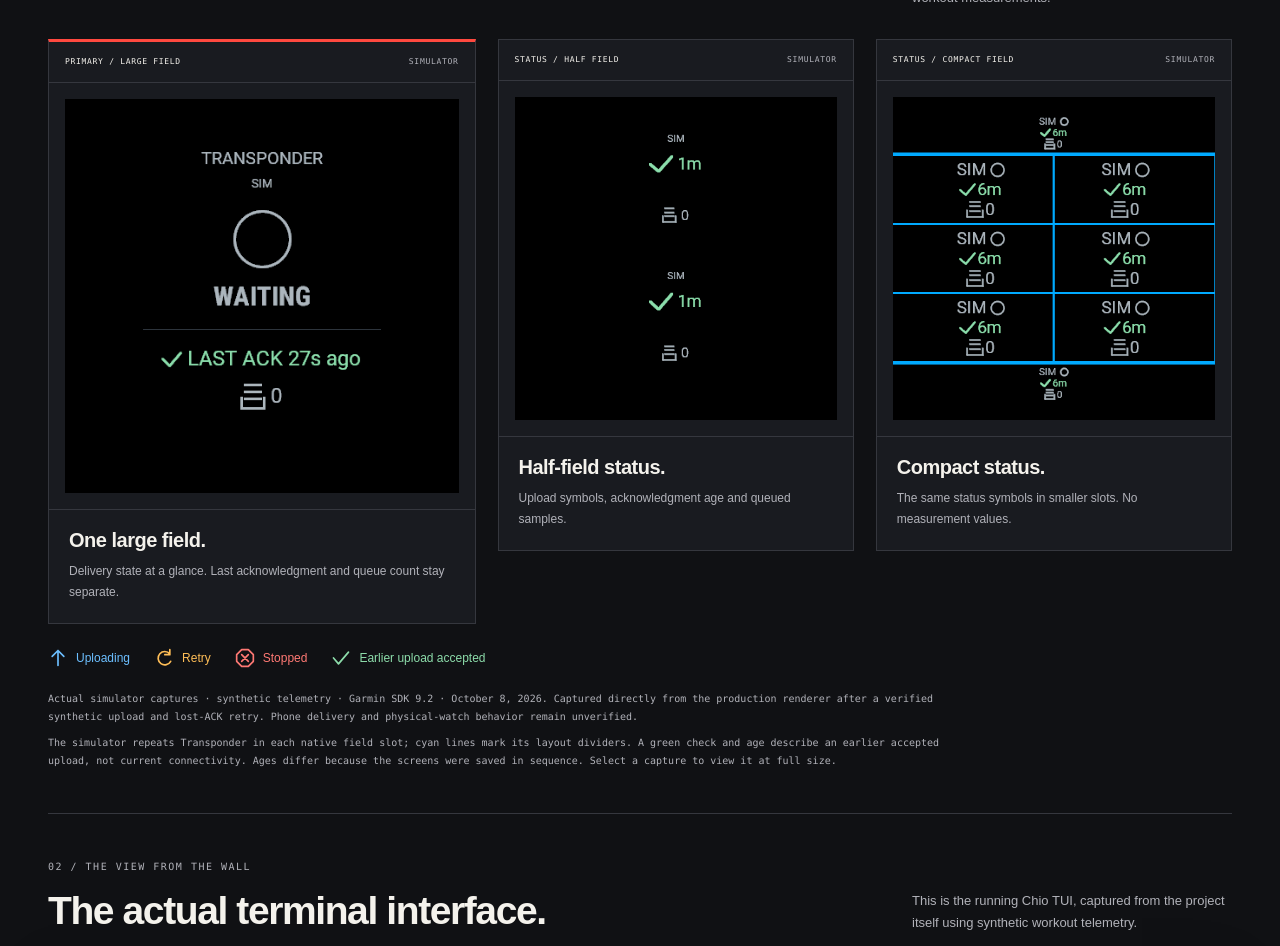
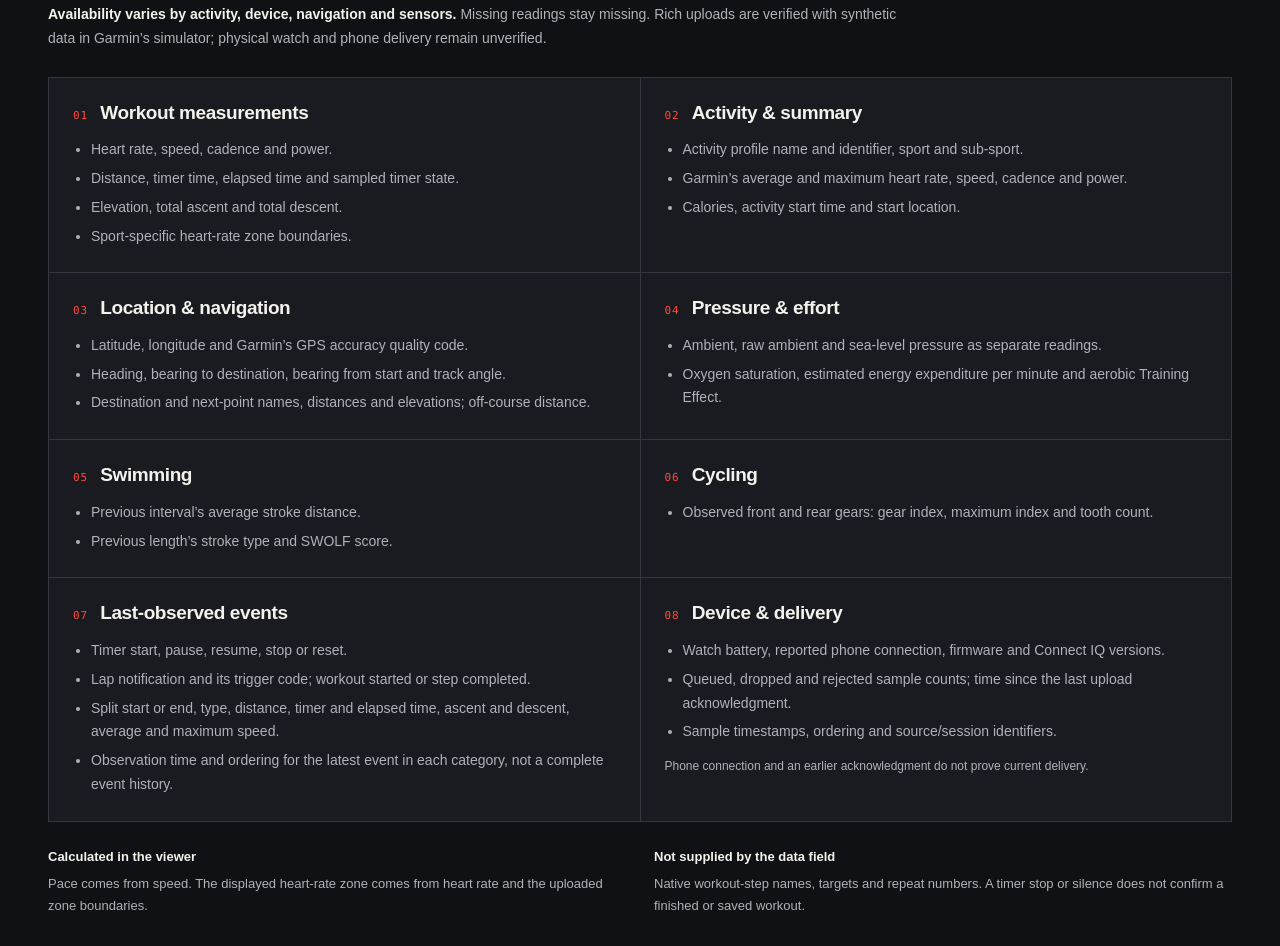
Before and after one commit to echoz/side-projects, a plain HTML site: page pitwall/index.html in a window 1280 px wide. Shown: the part 1354-2300 px from the top of the page. Drawn offline with Linux system fonts and the light colour scheme.

Commit message:
Clarify telemetry supported by Pitwall uploads
Co-authored-by: Codex <codex@openai.com>

```diff
--- a/pitwall/index.html
+++ b/pitwall/index.html
@@ -7,13 +7,13 @@
   <meta name="description" content="Near-live Garmin workout progress, measurements and activity context, through a paired phone to your own server and terminal. Simulator-verified prototype; physical phone delivery remains unverified.">
   <title>Pitwall — Near-live Garmin workout telemetry</title>
   <link rel="icon" href="./favicon.svg" type="image/svg+xml">
-  <link rel="stylesheet" href="./styles.css">
+  <link rel="stylesheet" href="./styles.css?v=20261008-telemetry">
 </head>
 <body>
   <a class="skip-link" href="#main">Skip to content</a>
   <header class="site-header">
     <a class="brand" href="#main" aria-label="Pitwall home"><svg viewBox="0 0 40 32" aria-hidden="true"><path d="M3 27V5h17c7 0 11 4 11 10s-4 10-11 10H12v-7h8c2 0 3-1 3-3s-1-3-3-3h-9v15Z"/><path d="M34 5h3v22h-3Z"/></svg><span>PITWALL<span class="brand-period">.</span></span></a>
-    <nav aria-label="Main navigation"><a href="#system">Components</a><a href="#terminal">The terminal <span aria-hidden="true">↗</span></a><a href="#progress">Project status</a></nav>
+    <nav aria-label="Main navigation"><a href="#system">Components</a><a href="#telemetry">Supported uploads</a><a href="#terminal">The terminal <span aria-hidden="true">↗</span></a><a href="#progress">Project status</a></nav>
   </header>
   <main id="main">
     <section class="hero" aria-labelledby="hero-title">
@@ -42,6 +42,54 @@
         <li><div class="component-top"><span class="flow-number">02 / ON YOUR SERVER</span><svg viewBox="0 0 32 32" aria-hidden="true"><rect x="4" y="5" width="24" height="9" rx="2"/><rect x="4" y="18" width="24" height="9" rx="2"/><path d="M9 9h1m4 0h9M9 22h1m4 0h9"/></svg></div><h3>Pitwall daemon</h3><p>A Linux daemon packaged with the CLI and TUI in one Docker image. It saves readings to SQLite before acknowledging uploads; a persistent volume keeps data across container replacement.</p><span class="flow-tag">Docker / SwiftNIO / SQLite</span></li>
         <li><div class="component-top"><span class="flow-number">03 / AT THE WALL</span><svg viewBox="0 0 32 32" aria-hidden="true"><rect x="3" y="5" width="26" height="22" rx="3"/><path d="m8 12 4 4-4 4m8 0h7"/></svg></div><h3>CLI / TUI</h3><p>An agent-friendly CLI and a Chio terminal interface for measurements, activity context and delivery health. Poll or receive server-pushed snapshots locally, or run the client over SSH.</p><span class="flow-tag">Scriptable CLI / Chio TUI</span></li>
       </ol>
+    </section>
+    <section class="telemetry-section" id="telemetry" aria-labelledby="telemetry-title">
+      <div class="section-heading"><div><p class="eyebrow">Supported uploads / Watch → service</p><h2 id="telemetry-title">What Transponder can send.</h2></div><p>The telemetry service accepts these readings when Garmin provides them. The watch field shows delivery status; the uploaded data contains much more.</p></div>
+      <p class="telemetry-availability"><strong>Availability varies by activity, device, navigation and sensors.</strong> Missing readings stay missing. Rich uploads are verified with synthetic data in Garmin’s simulator; physical watch and phone delivery remain unverified.</p>
+      <dl class="telemetry-catalog">
+        <div><dt><span class="telemetry-number" aria-hidden="true">01</span>Workout measurements</dt><dd><ul>
+          <li>Heart rate, speed, cadence and power.</li>
+          <li>Distance, timer time, elapsed time and sampled timer state.</li>
+          <li>Elevation, total ascent and total descent.</li>
+          <li>Sport-specific heart-rate zone boundaries.</li>
+        </ul></dd></div>
+        <div><dt><span class="telemetry-number" aria-hidden="true">02</span>Activity &amp; summary</dt><dd><ul>
+          <li>Activity profile name and identifier, sport and sub-sport.</li>
+          <li>Garmin’s average and maximum heart rate, speed, cadence and power.</li>
+          <li>Calories, activity start time and start location.</li>
+        </ul></dd></div>
+        <div><dt><span class="telemetry-number" aria-hidden="true">03</span>Location &amp; navigation</dt><dd><ul>
+          <li>Latitude, longitude and Garmin’s GPS accuracy quality code.</li>
+          <li>Heading, bearing to destination, bearing from start and track angle.</li>
+          <li>Destination and next-point names, distances and elevations; off-course distance.</li>
+        </ul></dd></div>
+        <div><dt><span class="telemetry-number" aria-hidden="true">04</span>Pressure &amp; effort</dt><dd><ul>
+          <li>Ambient, raw ambient and sea-level pressure as separate readings.</li>
+          <li>Oxygen saturation, estimated energy expenditure per minute and aerobic Training Effect.</li>
+        </ul></dd></div>
+        <div><dt><span class="telemetry-number" aria-hidden="true">05</span>Swimming</dt><dd><ul>
+          <li>Previous interval’s average stroke distance.</li>
+          <li>Previous length’s stroke type and SWOLF score.</li>
+        </ul></dd></div>
+        <div><dt><span class="telemetry-number" aria-hidden="true">06</span>Cycling</dt><dd><ul>
+          <li>Observed front and rear gears: gear index, maximum index and tooth count.</li>
+        </ul></dd></div>
+        <div><dt><span class="telemetry-number" aria-hidden="true">07</span>Last-observed events</dt><dd><ul>
+          <li>Timer start, pause, resume, stop or reset.</li>
+          <li>Lap notification and its trigger code; workout started or step completed.</li>
+          <li>Split start or end, type, distance, timer and elapsed time, ascent and descent, average and maximum speed.</li>
+          <li>Observation time and ordering for the latest event in each category, not a complete event history.</li>
+        </ul></dd></div>
+        <div><dt><span class="telemetry-number" aria-hidden="true">08</span>Device &amp; delivery</dt><dd><ul>
+          <li>Watch battery, reported phone connection, firmware and Connect IQ versions.</li>
+          <li>Queued, dropped and rejected sample counts; time since the last upload acknowledgment.</li>
+          <li>Sample timestamps, ordering and source/session identifiers.</li>
+        </ul><p>Phone connection and an earlier acknowledgment do not prove current delivery.</p></dd></div>
+      </dl>
+      <div class="telemetry-limits">
+        <p><strong>Calculated in the viewer</strong>Pace comes from speed. The displayed heart-rate zone comes from heart rate and the uploaded zone boundaries.</p>
+        <p><strong>Not supplied by the data field</strong>Native workout-step names, targets and repeat numbers. A timer stop or silence does not confirm a finished or saved workout.</p>
+      </div>
     </section>
     <section class="transponder-section" id="transponder" aria-labelledby="transponder-title">
       <div class="section-heading"><div><p class="eyebrow">01 / On the watch</p><h2 id="transponder-title">The actual Garmin data field.</h2></div><p>Transponder rendered in Garmin’s Forerunner 970 simulator. Every size shows telemetry delivery: sending, retrying, queued samples and the last acknowledgment. Use Garmin’s native fields for workout measurements.</p></div>
@@ -89,7 +137,7 @@
     <section class="progress-section" id="progress" aria-labelledby="progress-title">
       <div class="progress-intro"><p class="eyebrow">03 / Current capabilities and limits</p><h2 id="progress-title">What works today.</h2><p>Synthetic activity data flows through the local server into the CLI and TUI, including six additional context views. Rich uploads now have end-to-end Garmin simulator evidence. The ring buffer keeps recent unsent readings during interruptions; overwritten readings remain visible as loss. Available fields depend on the activity, navigation and sensors. Physical workouts and races have not been validated.</p><span class="milestone-label">Development status / October 2026</span></div>
       <div class="milestones">
-        <article><span class="milestone-index complete" aria-hidden="true">NEW</span><div><span class="milestone-status complete-text">VERIFIED / SYNTHETIC SIMULATOR + LOCAL</span><h3>See more of the workout.</h3><p>The overview prioritizes heart rate, speed, pace, cadence, power, distance, sampled timer state and elevation. Diagnostics keeps GPS, battery, upload health and last-observed timer, lap, workout and split events available without crowding the workout view. Six additional views cover activity summary and profile, navigation, pressure, effort, swimming and cycling. This is sampled context, not a complete event history; Garmin blocks native workout-step names, targets and repeat numbers from data fields.</p><p>Summary includes native averages, maxima, calories, start time/location and the activity profile identifier. Navigation includes bearings, course deviation and destinations. Pressure keeps ambient, raw and sea-level readings distinct. Effort includes oxygen saturation, estimated energy expenditure and aerobic Training Effect. Swimming shows the previous interval or length; cycling shows observed front and rear gears. Availability varies by sport, device and sensors.</p></div></article>
+        <article><span class="milestone-index complete" aria-hidden="true">NEW</span><div><span class="milestone-status complete-text">VERIFIED / SYNTHETIC SIMULATOR + LOCAL</span><h3>See more of the workout.</h3><p>The TUI puts workout measurements in the overview, with six additional context views and separate delivery diagnostics. The <a class="text-link" href="#telemetry">supported upload list</a> above details the readings and events the service accepts. End-to-end verification uses synthetic Garmin simulator data; it does not establish which native readings a physical activity will provide.</p></div></article>
         <article><span class="milestone-index complete" aria-hidden="true">01</span><div><span class="milestone-status complete-text">VERIFIED / SIMULATOR + LOCAL</span><h3>Five-minute simulator workout</h3><p>A five-minute Garmin simulator run against the Linux container delivered 278 rich synthetic samples into SQLite and accounted for 22 readings overwritten during deliberate interruptions. Batches awaiting acknowledgment stayed unchanged for safe retry. Fresh CLI and TUI sessions showed advancing readings after the container restarted.</p></div></article>
         <article><span class="milestone-index complete" aria-hidden="true">02</span><div><span class="milestone-status complete-text">MEASURED / LOCAL SIMULATOR RUN</span><h3>Server-pushed updates</h3><p>In the earlier HR/speed run, the CLI observed 42 of 42 batch snapshots in the timing window. Local upload-to-CLI timing: <strong>median ≈47 ms; 95th percentile ≈91 ms</strong>, including test observation delay. Watch batching, phone transport and TUI screen rendering are outside this measurement. These results describe one local run, with no latency guarantee.</p></div></article>
         <article><span class="milestone-index complete" aria-hidden="true">03</span><div><span class="milestone-status complete-text">VERIFIED / LINUX DOCKER</span><h3>Run the server in Docker</h3><p>One image includes the daemon, CLI and actual Chio TUI. Private readings and credentials survive container replacement. Run clients inside the container, using SSH to reach your server. The default Docker setup exposes no network ports; phone HTTPS access is still to come.</p><p>Local Mac testing keeps Garmin’s actual simulator on macOS and runs the Linux server, CLI and Chio TUI in Apple containers. This combined path now passes a five-minute workout with server-pushed readings, a lost acknowledgment and a server restart. Physical watch and phone delivery remain unverified.</p><p>Known issue: quitting the Linux TUI immediately after a resize has intermittently stalled in testing. The cause remains under investigation.</p></div></article>
--- a/pitwall/styles.css
+++ b/pitwall/styles.css
@@ -68,7 +68,7 @@ section {
   transform: translateY(0);
 }
 
-.site-header, .hero, .system-section, .transponder-section, .terminal-section, .principle-section, .progress-section, .site-footer {
+.site-header, .hero, .system-section, .telemetry-section, .transponder-section, .terminal-section, .principle-section, .progress-section, .site-footer {
   width: min(100% - 96px, 1248px);
   margin-inline: auto;
 }
@@ -322,6 +322,89 @@ a:hover {
 .compact-heading {
   margin-bottom: 17px;
   align-items: center;
+}
+
+.telemetry-section {
+  padding-block: 45px;
+  border-top: 1px solid var(--rule);
+}
+
+.telemetry-availability {
+  max-width: 850px;
+  margin-bottom: 26px;
+  color: var(--muted);
+  font-size: 14px;
+  line-height: 1.7;
+}
+
+.telemetry-availability strong {
+  color: var(--ink);
+}
+
+.telemetry-catalog {
+  display: grid;
+  grid-template-columns: repeat(2, minmax(0, 1fr));
+  gap: 1px;
+  margin: 0;
+  border: 1px solid var(--rule);
+  background: var(--rule);
+}
+
+.telemetry-catalog>div {
+  padding: 24px;
+  background: var(--panel);
+}
+
+.telemetry-catalog dt {
+  display: flex;
+  align-items: baseline;
+  gap: 12px;
+  font-size: 19px;
+  font-weight: 700;
+  letter-spacing: -.4px;
+}
+
+.telemetry-number {
+  color: var(--red);
+  font: 11px/1.6 var(--mono);
+  letter-spacing: 1px;
+}
+
+.telemetry-catalog dd {
+  margin: 14px 0 0;
+  color: var(--muted);
+  font-size: 14px;
+  line-height: 1.7;
+}
+
+.telemetry-catalog ul {
+  margin: 0;
+  padding-left: 18px;
+}
+
+.telemetry-catalog li+li {
+  margin-top: 5px;
+}
+
+.telemetry-catalog dd>p {
+  margin-top: 12px;
+  font-size: 12px;
+}
+
+.telemetry-limits {
+  display: grid;
+  grid-template-columns: repeat(2, minmax(0, 1fr));
+  gap: 28px;
+  margin-top: 24px;
+  color: var(--muted);
+  font-size: 13px;
+  line-height: 1.7;
+}
+
+.telemetry-limits strong {
+  display: block;
+  margin-bottom: 5px;
+  color: var(--ink);
 }
 
 .compact-heading h2 {
@@ -775,7 +858,7 @@ figcaption a {
     width: calc(100% - 64px);
   }
 
-  .site-header, .hero, .system-section, .transponder-section, .terminal-section, .principle-section, .progress-section, .site-footer {
+  .site-header, .hero, .system-section, .telemetry-section, .transponder-section, .terminal-section, .principle-section, .progress-section, .site-footer {
     width: calc(100% - 64px);
   }
 
@@ -816,13 +899,15 @@ figcaption a {
     padding: 20px;
   }
 
-  .site-header, .hero, .system-section, .transponder-section, .terminal-section, .principle-section, .progress-section, .site-footer {
+  .site-header, .hero, .system-section, .telemetry-section, .transponder-section, .terminal-section, .principle-section, .progress-section, .site-footer {
     width: calc(100% - 40px);
   }
 
   .site-header {
     min-height: 83px;
     gap: 18px;
+    flex-wrap: wrap;
+    padding-block: 18px;
   }
 
   .brand {
@@ -941,6 +1026,22 @@ figcaption a {
   .section-heading>p {
     max-width: none;
     margin-top: 14px;
+  }
+
+  .telemetry-section {
+    padding-block: 35px;
+  }
+
+  .telemetry-catalog, .telemetry-limits {
+    grid-template-columns: 1fr;
+  }
+
+  .telemetry-catalog>div {
+    padding: 20px;
+  }
+
+  .telemetry-limits {
+    gap: 18px;
   }
 
   .transponder-gallery {
```
